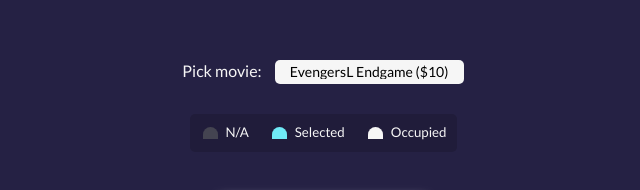
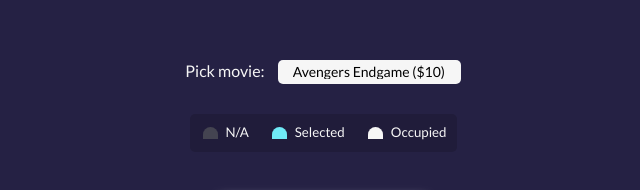
Before and after one commit to krupkajohny/Theater-Seat-booking-app, a plain HTML site: page index.html in a window 1280 px wide. Shown: the part 157-347 px from the top of the page, 317-957 px from the left. Drawn offline with Linux system fonts and the light colour scheme.

Commit message:
avengers spelling fix

```diff
--- a/index.html
+++ b/index.html
@@ -12,7 +12,7 @@
     <div class="movie-container">
       <label>Pick movie:</label>
       <select id="movie">
-        <option value="10">EvengersL Endgame ($10)</option>
+        <option value="10">Avengers Endgame ($10)</option>
         <option value="12">Joker ($12)</option>
         <option value="8">Toy Story 4 ($8)</option>
         <option value="9">The Lion King ($9)</option>
```
Also changed, not shown: 1 other file.
